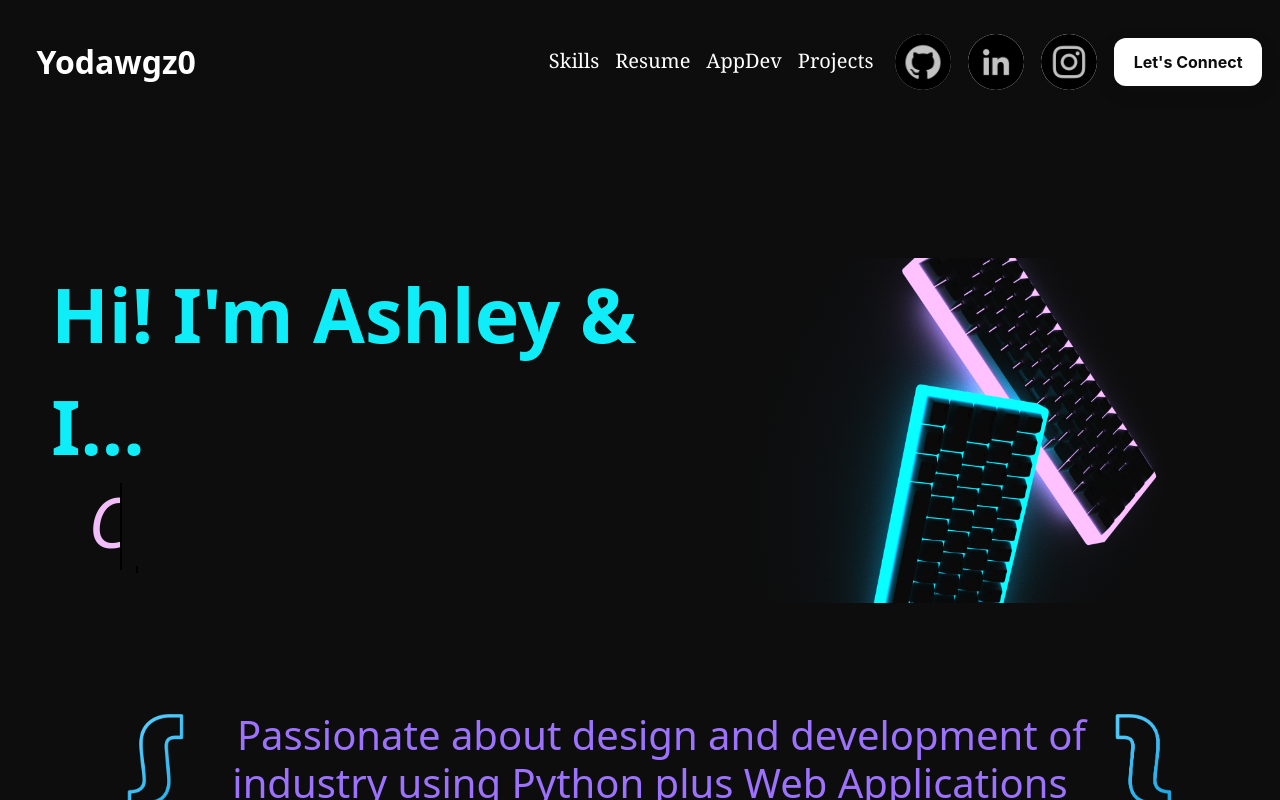
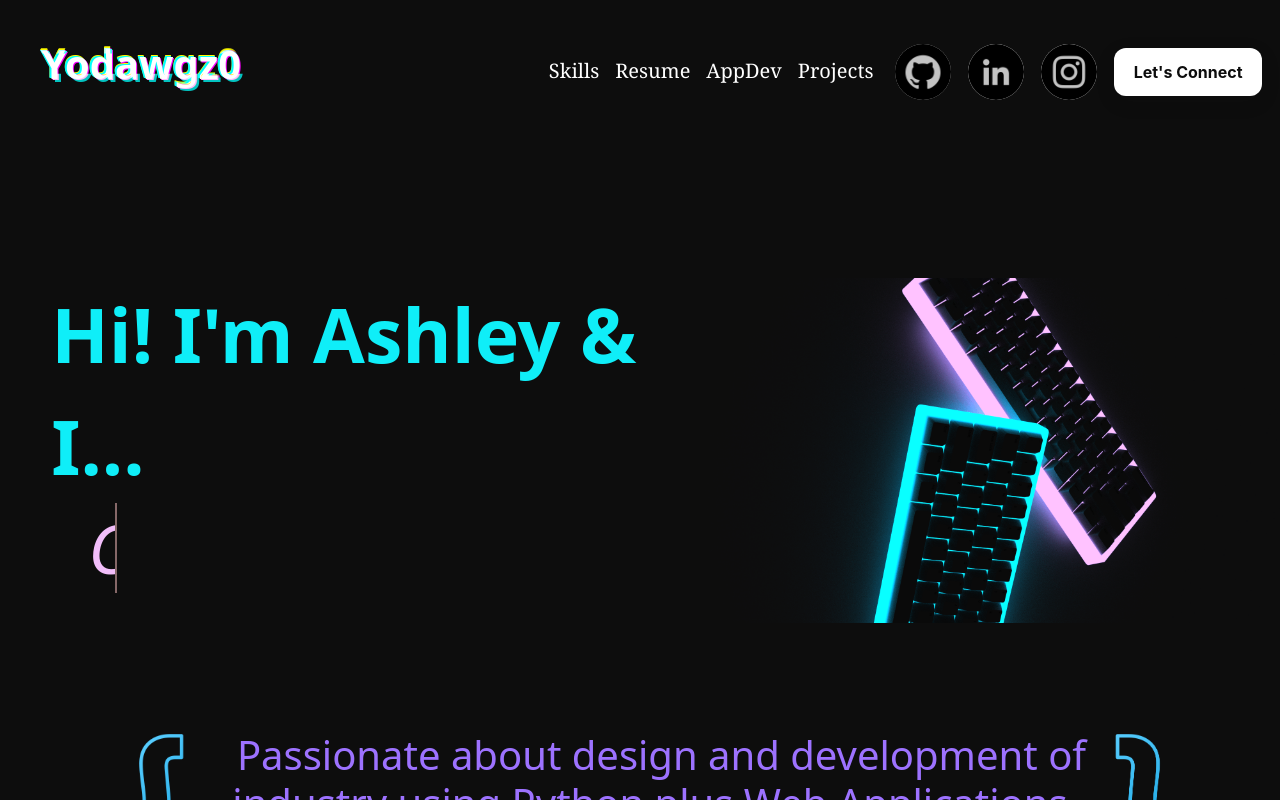
Before and after one commit to Yodawgz0/yodawgz0.github.io, a React (Create React App) app: page / in a window 1280 px wide. Shown: the top 800 px of the page. Built offline with nearby package versions, Linux system fonts and the light colour scheme.

Commit message:
animation improvement

```diff
--- a/src/Styles/NavigationBarstyle.scss
+++ b/src/Styles/NavigationBarstyle.scss
@@ -22,7 +22,8 @@
 }
 .social-icon-panel {
   margin-left: 14px;
-
+  display: flex;
+  flex-direction: row;
   &__icon {
     width: 3.5em;
     height: 3.5em;
--- /dev/null
+++ b/src/Styles/coolGlitch.scss
@@ -0,0 +1,63 @@
+.container {
+  text-align: center;
+  margin-left: 30px;
+  .glitch {
+    font-size: 2.5rem;
+    font-weight: bold;
+    position: relative;
+    text-shadow: 0.05em 0 0 #00fffc, -0.03em -0.04em 0 #fc00ff,
+      0.025em 0.04em 0 #fffc00;
+    animation: glitch 725ms infinite;
+  }
+
+  .glitch span {
+    position: absolute;
+    top: 0;
+    left: 0;
+  }
+
+  .glitch span:first-child {
+    animation: glitch 500ms infinite;
+    clip-path: polygon(0 0, 100% 0, 100% 35%, 0 35%);
+    transform: translate(-0.04em, -0.03em);
+    opacity: 0.75;
+  }
+
+  .glitch span:last-child {
+    animation: glitch 375ms infinite;
+    clip-path: polygon(0 65%, 100% 65%, 100% 100%, 0 100%);
+    transform: translate(0.04em, 0.03em);
+    opacity: 0.75;
+  }
+
+  @keyframes glitch {
+    0% {
+      text-shadow: 0.05em 0 0 #00fffc, -0.03em -0.04em 0 #fc00ff,
+        0.025em 0.04em 0 #fffc00;
+    }
+    15% {
+      text-shadow: 0.05em 0 0 #00fffc, -0.03em -0.04em 0 #fc00ff,
+        0.025em 0.04em 0 #fffc00;
+    }
+    16% {
+      text-shadow: -0.05em -0.025em 0 #00fffc, 0.025em 0.035em 0 #fc00ff,
+        -0.05em -0.05em 0 #fffc00;
+    }
+    49% {
+      text-shadow: -0.05em -0.025em 0 #00fffc, 0.025em 0.035em 0 #fc00ff,
+        -0.05em -0.05em 0 #fffc00;
+    }
+    50% {
+      text-shadow: 0.05em 0.035em 0 #00fffc, 0.03em 0 0 #fc00ff,
+        0 -0.04em 0 #fffc00;
+    }
+    99% {
+      text-shadow: 0.05em 0.035em 0 #00fffc, 0.03em 0 0 #fc00ff,
+        0 -0.04em 0 #fffc00;
+    }
+    100% {
+      text-shadow: -0.05em 0 0 #00fffc, -0.025em -0.04em 0 #fc00ff,
+        -0.04em -0.025em 0 #fffc00;
+    }
+  }
+}
--- a/src/Styles/homePageStyle.scss
+++ b/src/Styles/homePageStyle.scss
@@ -27,7 +27,7 @@ body {
   list-style: none;
   font-style: italic;
   color: #f2befa;
-  font-size: 430%;
+  font-size: 420%;
   font-weight: 500;
   position: relative;
   top: 0;
@@ -35,9 +35,10 @@ body {
 }
 @keyframes slide {
   100% {
-    top: -390px;
+    top: -362.5px;
   }
 }
+
 .dynamic-txts li span {
   position: relative;
   margin: 5px 0;
@@ -47,10 +48,10 @@ body {
   position: absolute;
   left: 0;
   height: 100%;
-  width: 110%;
+  width: 100%;
   background: #0d0d0d;
-  border-left: 2px solid #000000;
-  animation: typing 3s steps(12) infinite;
+  border-left: 2px solid #866868;
+  animation: typing 3s steps(14) infinite;
 }
 @keyframes typing {
   40%,
--- a/src/components/NavigationBar.tsx
+++ b/src/components/NavigationBar.tsx
@@ -9,6 +9,7 @@ import linkedin from "../assests/linkedin.png";
 import github from "../assests/github.png";
 import "../Styles/NavigationBarstyle.scss";
 import React from "react";
+import "../Styles/coolGlitch.scss";
 
 export const NavigationBar = () => {
   const scrolltoSkills = useRef();
@@ -35,9 +36,13 @@ export const NavigationBar = () => {
   return (
     // Todo ->>>>> <Navbar className={scrolled ? "scrolledBar" : "NavbarMain"}>
     <Navbar className={scrolled ? "NavbarMain" : "NavbarMain"}>
-      <a href="#home" className="NavbarMain__mainLogo">
+      <div className="container">
+        <p className="glitch">
+          <span aria-hidden="true">Yodawgz0</span>
           Yodawgz0
-      </a>
+          <span aria-hidden="true">Yodawgz0</span>
+        </p>
+      </div>
 
       <Nav className="NavbarMain__mainPanel">
         {["Skills", "Resume", "AppDev", "Projects"].map((pageLink, index) => (
@@ -55,8 +60,6 @@ export const NavigationBar = () => {
             </span>
           </Nav.Link>
         ))}
-
-        <span>
         <div className="social-icon-panel">
           <a href="https://github.com/Yodawgz0">
             <img
@@ -80,7 +83,6 @@ export const NavigationBar = () => {
             />
           </a>
         </div>
-        </span>
         <button className="contact-us" onClick={() => console.log("connect")}>
           <span>Let's Connect</span>
         </button>
```
Lines whose indentation alone changed are shown as unchanged.
